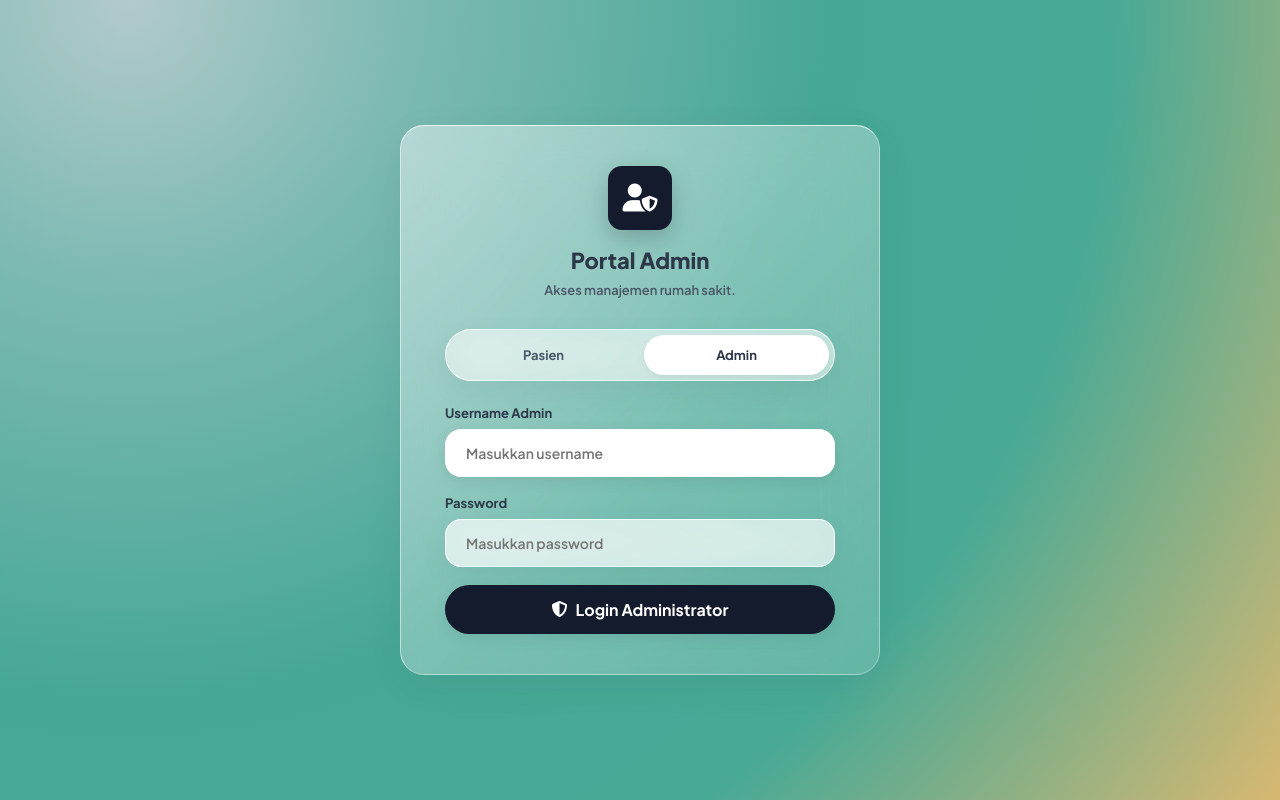
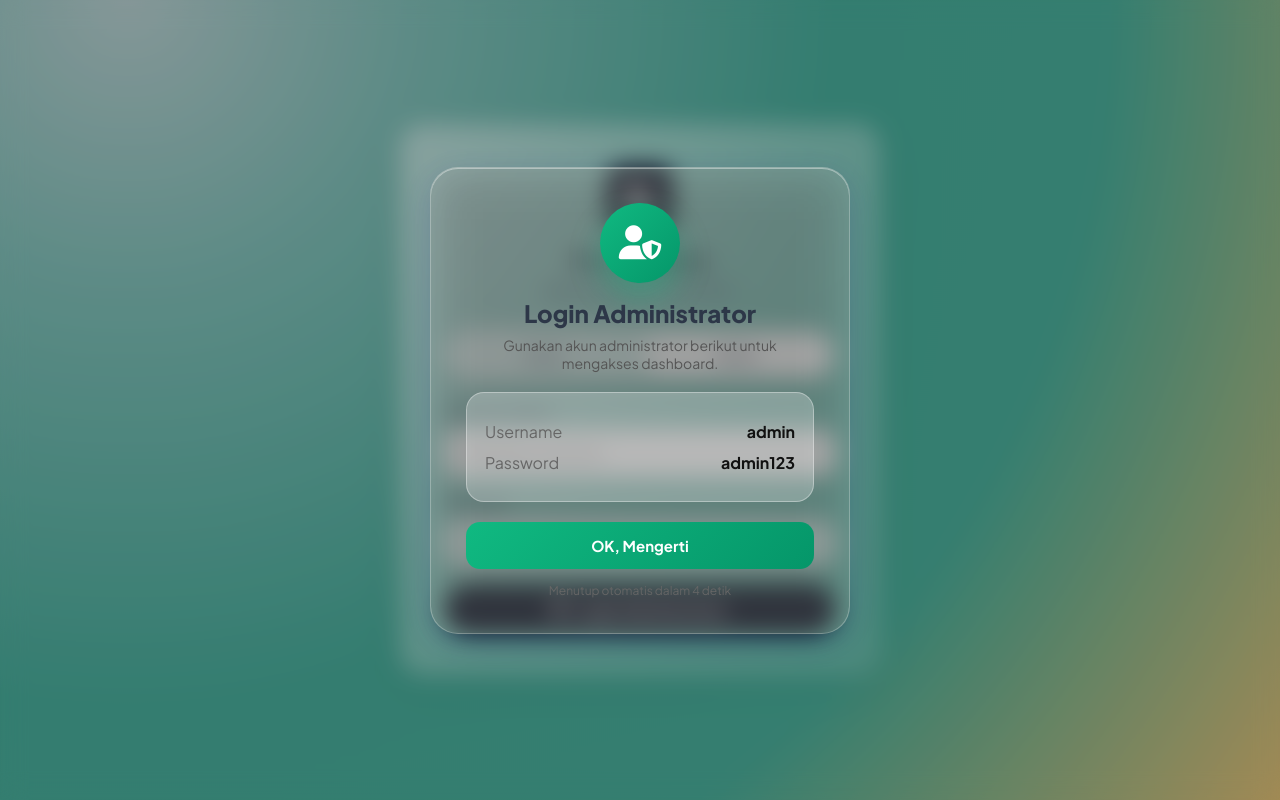
Before and after one commit to iqbal1512/RS_Sehat, a CodeIgniter app: page /projek_uas_s4/auth/admin_login in a window 1280 px wide. Run offline with CodeIgniter, Linux system fonts and the light colour scheme.

Commit message:
Update admin login popup glassmorphism dan perbaikan style

```diff
--- a/application/views/auth/admin_login.php
+++ b/application/views/auth/admin_login.php
@@ -42,5 +42,78 @@
         </div>
 
     </div>
+    <!-- Glass Admin Info Popup -->
+<div id="adminPopup" class="glass-popup-overlay">
+    <div class="glass-popup">
+        <div class="popup-icon">
+            <i class="fas fa-user-shield"></i>
+        </div>
+
+        <h2>Login Administrator</h2>
+
+        <p class="popup-desc">
+            Gunakan akun administrator berikut untuk mengakses dashboard.
+        </p>
+
+        <div class="credential-box">
+            <div>
+                <span>Username</span>
+                <strong>admin</strong>
+            </div>
+            <div>
+                <span>Password</span>
+                <strong>admin123</strong>
+            </div>
+        </div>
+
+        <button id="closePopup" class="popup-btn">
+            OK, Mengerti
+        </button>
+
+        <div class="popup-timer">
+            Menutup otomatis dalam <span id="countdown">10</span> detik
+        </div>
+    </div>
+</div>
 </body>
 </html>
+<script>
+document.addEventListener("DOMContentLoaded", function(){
+
+    const popup = document.getElementById("adminPopup");
+    const closeBtn = document.getElementById("closePopup");
+    const countdown = document.getElementById("countdown");
+
+    let seconds = 10;
+
+    setTimeout(()=>{
+        popup.classList.add("show");
+    },400);
+
+    const timer = setInterval(() => {
+
+        seconds--;
+        countdown.textContent = seconds;
+
+        if(seconds <= 0){
+            closePopup();
+        }
+
+    },1000);
+
+    function closePopup(){
+
+        popup.classList.remove("show");
+        popup.classList.add("hide");
+
+        clearInterval(timer);
+
+        setTimeout(()=>{
+            popup.style.display="none";
+        },500);
+    }
+
+    closeBtn.addEventListener("click", closePopup);
+
+});
+</script>
--- a/assets/css/style.css
+++ b/assets/css/style.css
@@ -1660,3 +1660,155 @@ body.auth-body .col-6 {
     background: #fff;
     box-shadow: 0 2px 15px rgba(0,0,0,0.08);
 }
+/* Overlay */
+.glass-popup-overlay{
+    position:fixed;
+    inset:0;
+    background:rgba(0,0,0,.25);
+    backdrop-filter:blur(12px);
+    -webkit-backdrop-filter:blur(12px);
+    display:flex;
+    align-items:center;
+    justify-content:center;
+    z-index:99999;
+
+    opacity:0;
+    visibility:hidden;
+
+    transition:all .45s ease;
+}
+
+/* Show */
+.glass-popup-overlay.show{
+    opacity:1;
+    visibility:visible;
+}
+
+/* Card */
+.glass-popup{
+    width:420px;
+    max-width:92%;
+    background:rgba(255,255,255,.15);
+    backdrop-filter:blur(25px);
+    -webkit-backdrop-filter:blur(25px);
+
+    border:1px solid rgba(255,255,255,.25);
+
+    border-radius:28px;
+    padding:35px;
+
+    text-align:center;
+
+    box-shadow:
+    0 8px 32px rgba(31,38,135,.2),
+    inset 0 1px 0 rgba(255,255,255,.4);
+
+    transform:translateY(40px) scale(.9);
+    transition:all .5s cubic-bezier(.175,.885,.32,1.275);
+}
+
+/* Smooth Open */
+.glass-popup-overlay.show .glass-popup{
+    transform:translateY(0) scale(1);
+}
+
+/* Icon */
+.popup-icon{
+    width:80px;
+    height:80px;
+    margin:auto;
+    margin-bottom:15px;
+
+    border-radius:50%;
+    display:flex;
+    align-items:center;
+    justify-content:center;
+
+    background:linear-gradient(135deg,#10b981,#059669);
+    color:#fff;
+    font-size:34px;
+
+    box-shadow:0 15px 30px rgba(16,185,129,.35);
+}
+
+.glass-popup h2{
+    margin-bottom:8px;
+    font-weight:800;
+}
+
+.popup-desc{
+    color:#555;
+    font-size:14px;
+    margin-bottom:20px;
+}
+
+/* Credentials */
+.credential-box{
+    background:rgba(255,255,255,.25);
+    border:1px solid rgba(255,255,255,.35);
+
+    border-radius:18px;
+    padding:18px;
+    margin-bottom:20px;
+}
+
+.credential-box div{
+    display:flex;
+    justify-content:space-between;
+    margin:10px 0;
+}
+
+.credential-box span{
+    color:#666;
+}
+
+.credential-box strong{
+    color:#111;
+}
+
+/* Button */
+.popup-btn{
+    width:100%;
+    border:none;
+    cursor:pointer;
+
+    background:linear-gradient(
+    135deg,
+    #10b981,
+    #059669
+    );
+
+    color:white;
+    padding:14px;
+    border-radius:14px;
+
+    font-weight:700;
+    font-size:15px;
+
+    transition:.3s;
+}
+
+.popup-btn:hover{
+    transform:translateY(-2px);
+    box-shadow:0 10px 25px rgba(16,185,129,.35);
+}
+
+.popup-btn:active{
+    transform:scale(.98);
+}
+
+.popup-timer{
+    margin-top:14px;
+    font-size:12px;
+    color:#666;
+}
+
+/* Closing Animation */
+.glass-popup-overlay.hide{
+    opacity:0;
+    visibility:hidden;
+}
+
+.glass-popup-overlay.hide .glass-popup{
+    transform:translateY(-30px) scale(.8);
+}
```
Also changed, not shown: .htaccess (added), 2 other files.
